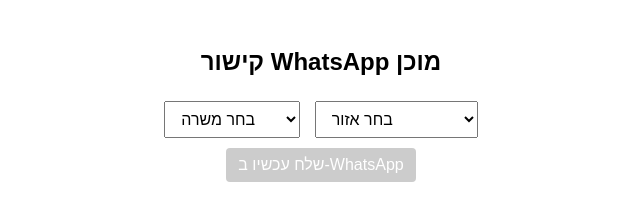
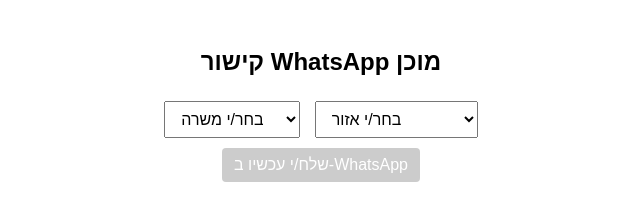
Before and after one commit to AmitTalent/whatsapp_QR_feir, a plain HTML site: page index.html in a window 1280 px wide. Shown: the full height of the page, 319-959 px from the left. Drawn offline with Linux system fonts and the light colour scheme.

Commit message:
Update index.html
שינוי הטלפון לטלפון של נוי 036215494
שינוי ההודעה לפנייה לשני המינים וסיכום שמדובר בכנס משתחררים אשקלון

```diff
--- a/index.html
+++ b/index.html
@@ -16,7 +16,7 @@ button:disabled {background:#ccc; cursor:not-allowed;}
 <h2>קישור WhatsApp מוכן</h2>
 
 <select id="role">
-  <option value="">בחר משרה</option>
+  <option value="">בחר/י משרה</option>
   <option value="טבחים/יות">טבחים/יות</option>
   <option value="הווי ובידור">הווי ובידור</option>
   <option value="קבטים/יות">קבטים/יות</option>
@@ -25,19 +25,18 @@ button:disabled {background:#ccc; cursor:not-allowed;}
 </select>
 
 <select id="area">
-  <option value="">בחר אזור</option>
-  <option value="הרצליה">הרצליה</option>
+  <option value="">בחר/י אזור</option>
   <option value="אילת">אילת</option>
   <option value="ים המלח">ים המלח</option>
   <option value="תל אביב וירושלים">תל אביב וירושלים</option>
-  <option value="צפון">צפון</option>
+  <option value="צפון">צפון </option>
 </select>
 
 <br>
-<button id="sendBtn" disabled>שלח עכשיו ב-WhatsApp</button>
+<button id="sendBtn" disabled>שלח/י עכשיו ב-WhatsApp</button>
 
 <script>
-const phone = "97235093988";
+const phone = "97236215494";
 const roleSel = document.getElementById("role");
 const areaSel = document.getElementById("area");
 const btn = document.getElementById("sendBtn");
@@ -48,7 +47,7 @@ function updateButton() {
     btn.onclick = null;
     return;
   }
-  const msg = `היי, אשמח לשמוע פרטים נוספים על משרת ${roleSel.value} למלון נופש יוקרתי ב${areaSel.value} שפרסמתם `;
+  const msg = `היי, אשמח לשמוע פרטים נוספים על משרת ${roleSel.value} למלון נופש יוקרתי ב${areaSel.value} שפרסמתם בכנס משתחררים באשקלון `;
   btn.disabled = false;
   btn.onclick = () => {
     window.open(`https://api.whatsapp.com/send?phone=${phone}&text=${encodeURIComponent(msg)}`, "_blank");
```
